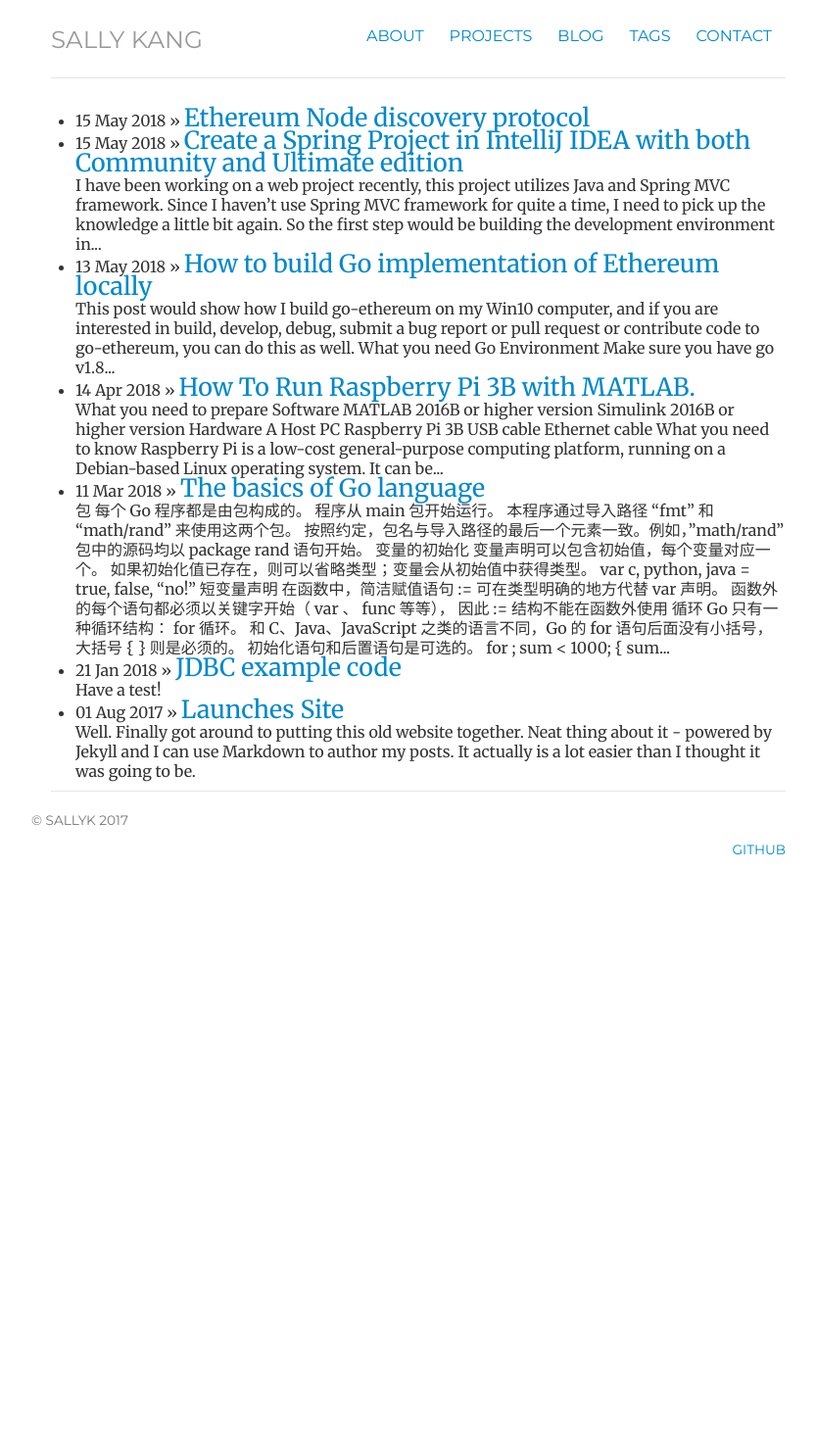
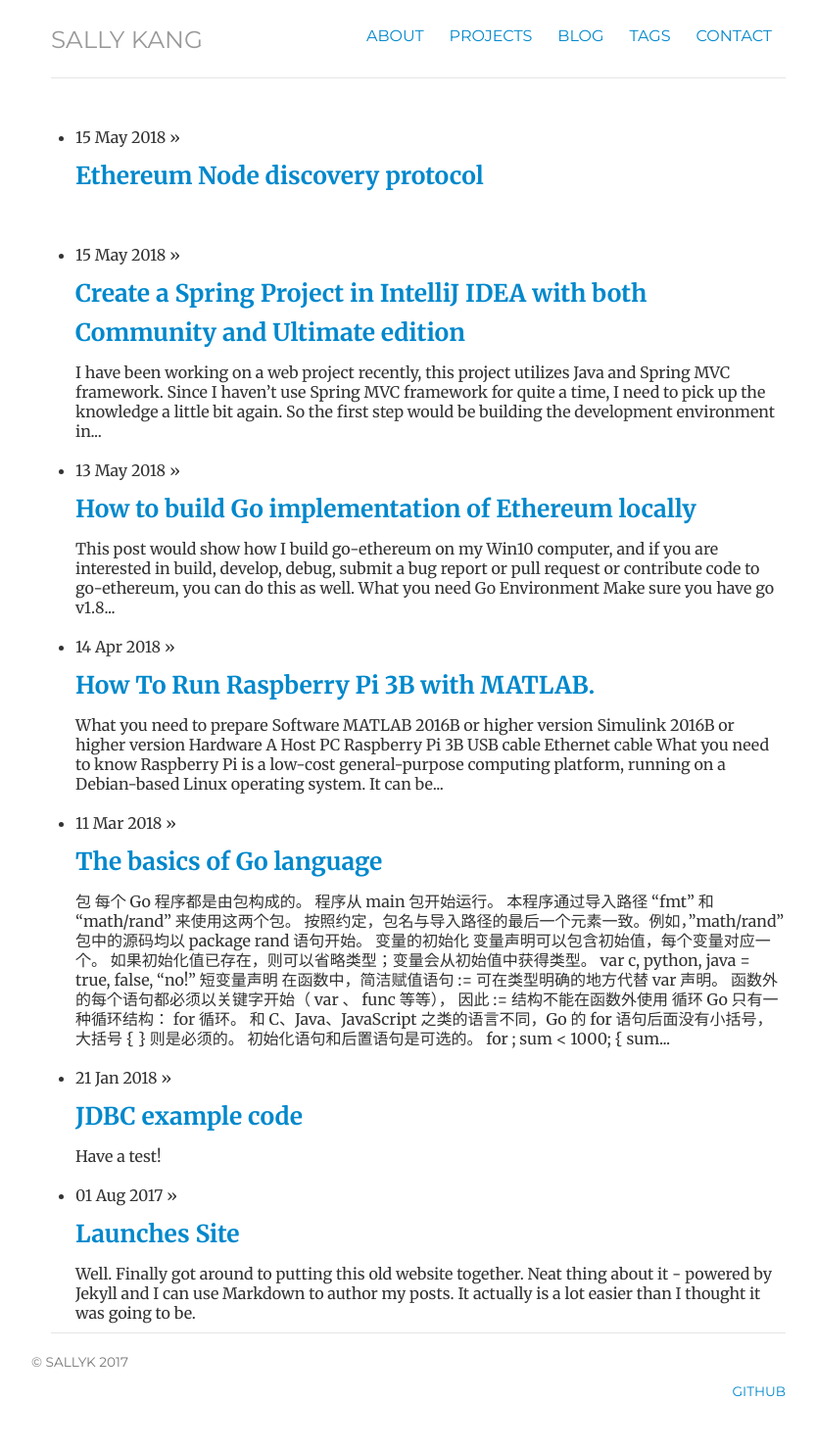
Before and after one commit to SallyKAN/SallyKAN.github.io, a Jekyll site: the page built from index.html, in a window 1280 px wide. Shown: the whole page at 98% size, without its empty margins (213-1046 px from the left). Built offline with Jekyll 4.4.1, drawn with Linux system fonts in a browser that asks for light colours; a script that is not in the unit is left out; before the commit the page ends 927 px from its top, so only the background shows below that.

Commit message:
new layout

```diff
--- a/_includes/scripts.html
+++ b/_includes/scripts.html
@@ -1,5 +1,4 @@
 <!-- javascript at the end of the doc so page loads faster -->
 <script src="http://code.jquery.com/jquery.js"></script>
-<script src="/js/bootstrap.min.js"></script>
-<script src="/js/library.js"></script>
+<script src="../js/bootstrap.min.js"></script>
 <script src="https://google-code-prettify.googlecode.com/svn/loader/run_prettify.js"></script>
--- a/index.html
+++ b/index.html
@@ -4,8 +4,9 @@ title: Sally Kang
 ---
 <ul class="posts">
     {% for post in site.posts %}
-
-     <li><span>{{ post.date | date_to_string }}</span> » <a class="index-post-title" href="{{ post.url }}" title="{{ post.title }}">{{ post.title }} </a></li>
-     <span>{{post.content | strip_html | truncatewords: 50}}</span>
+     <br/>
+     <li><span>{{ post.date | date_to_string }}</span> » <a href="{{ post.url }}" title="{{ post.title }}"> <h3> {{ post.title }}</h3> </a></li>
+     {{post.content | strip_html | truncatewords: 50}}
+     <br/>
     {% endfor %}
   </ul>
```
